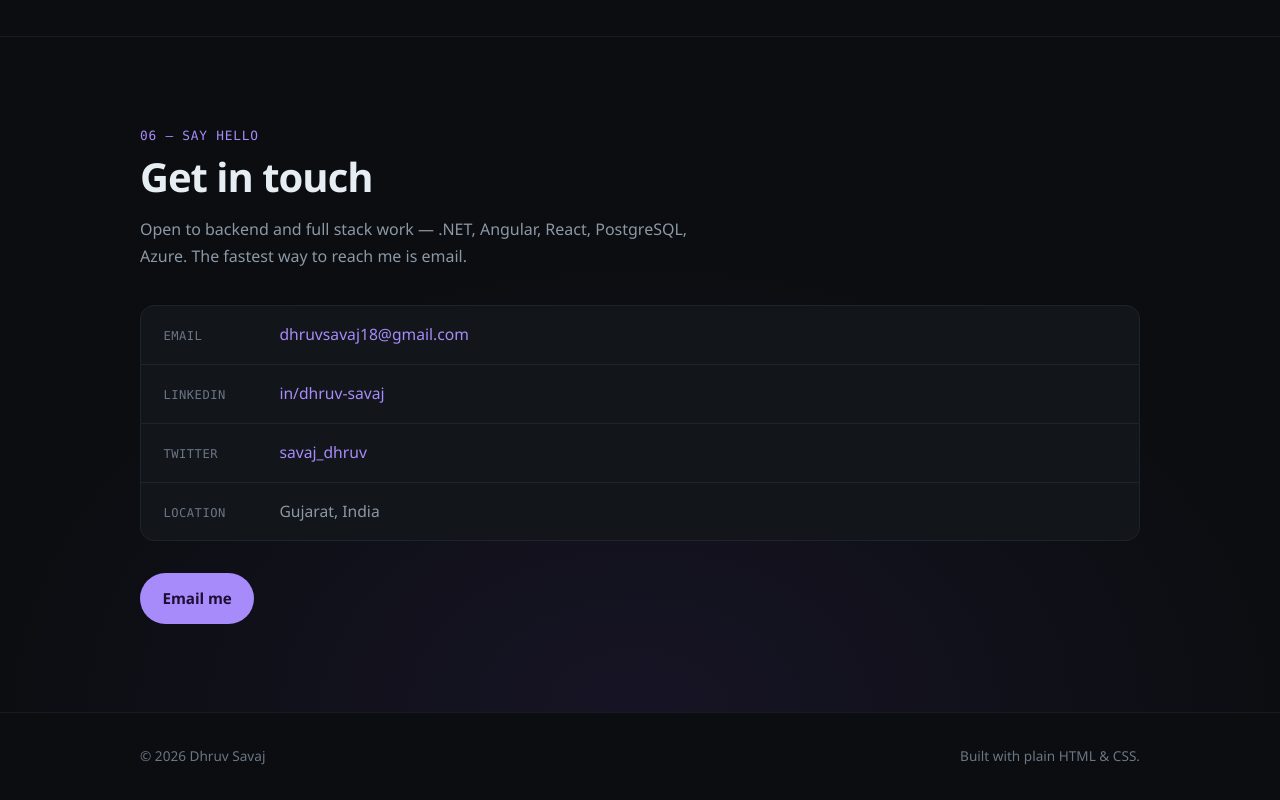
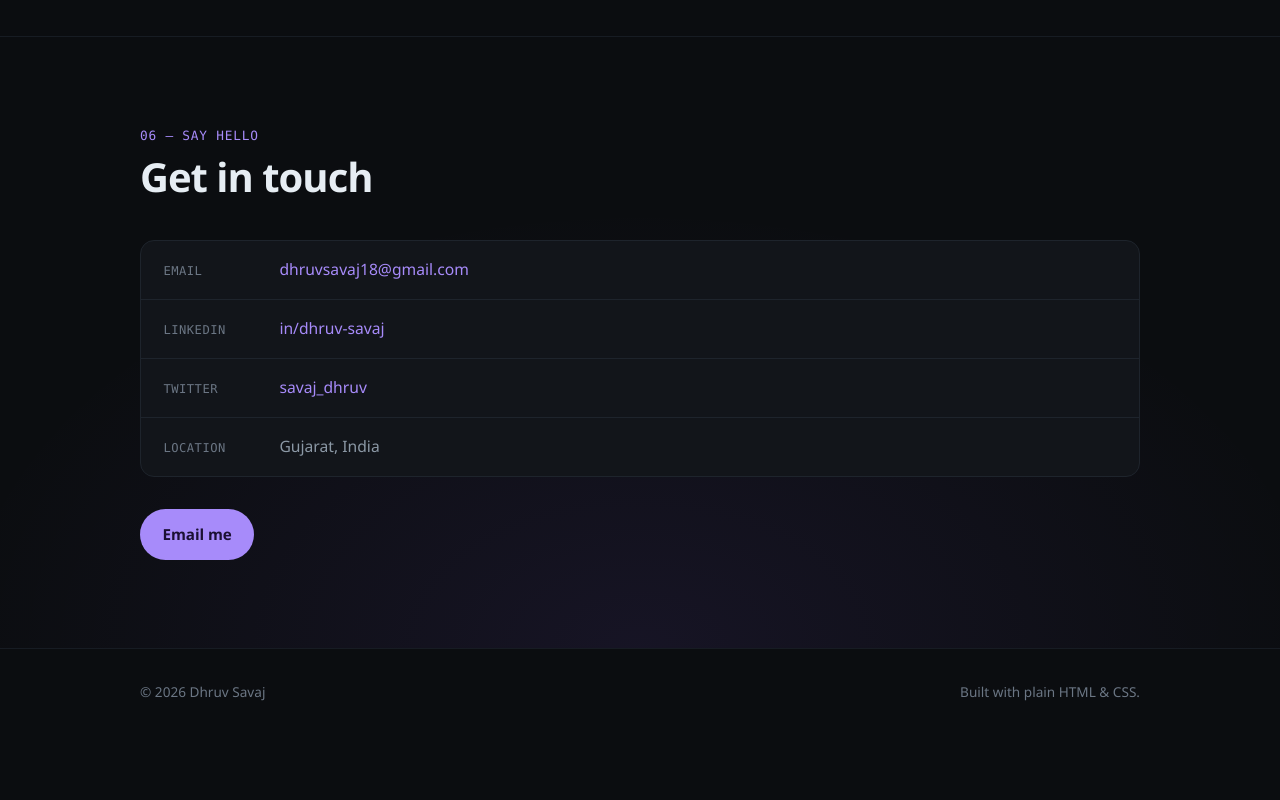
Before and after one commit to DhruvSavaj/dhruvsavaj.github.io, a plain HTML site: page index.html in a window 1280 px wide. Shown: the part 5664-6464 px from the top of the page. After the commit the page ends 6399 px from the top, so only its background shows below. Drawn offline with Linux system fonts and the light colour scheme.

Commit message:
Remove contact lead paragraph from index.html
Removed contact lead paragraph from contact section.

```diff
--- a/index.html
+++ b/index.html
@@ -543,10 +543,6 @@
       <div class="wrap">
         <p class="section-kicker" data-reveal>06 &mdash; Say hello</p>
         <h2 class="section-title" id="contact-h" data-reveal>Get in touch</h2>
-        <p class="contact-lead" data-reveal>
-          Open to backend and full stack work &mdash; .NET, Angular, React, PostgreSQL, Azure.
-          The fastest way to reach me is email.
-        </p>
 
         <ul class="contact-list">
           <li data-reveal>
```
